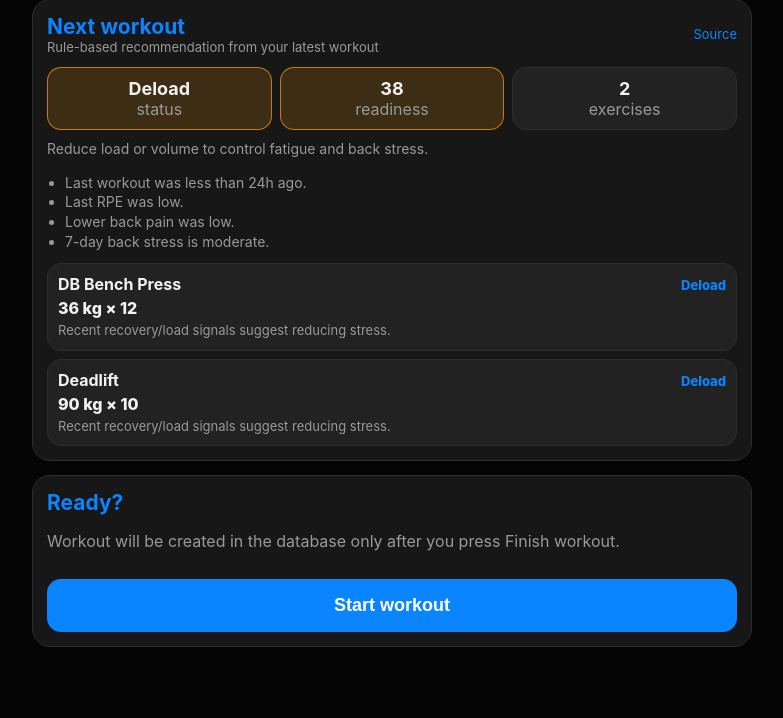
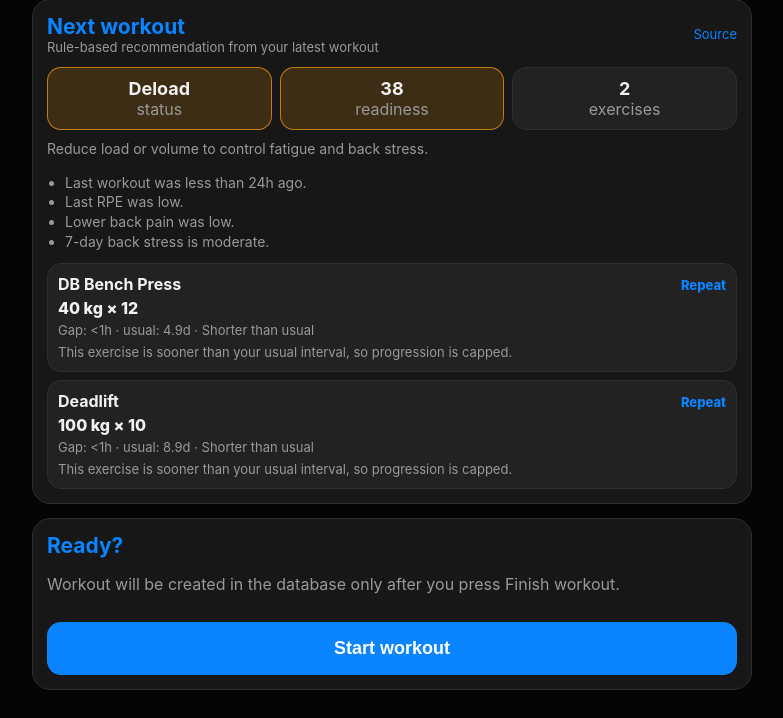
Before and after one commit to mykzhu/training_log, a FastAPI app: page / in a window 1280 px wide. Shown: the part 353-1071 px from the top of the page, without its empty margins (248-1031 px from the left). Before the commit the page ends 1000 px from the top, so only its background shows below. Run offline with FastAPI, Linux system fonts and the light colour scheme; data comes from the database, SQL or seed files in the repository; both versions use the stored data as it was after the commit.

Commit message:
Add history based rediness
Signed-off-by: Mykola Zhuravel <mykzhu@gmail.com>

```diff
--- a/app/main.py
+++ b/app/main.py
@@ -1953,6 +1953,175 @@ def format_training_target(weight: float, reps: int) -> str:
 
     return f"{format_weight(weight)} kg × {reps}"
 
+def average(values: list[float]) -> float | None:
+    if not values:
+        return None
+
+    return sum(values) / len(values)
+
+
+def exercise_gap_status(
+    days_since_same_exercise: float | None,
+    usual_interval_days: float | None,
+) -> str:
+    if days_since_same_exercise is None:
+        return "unknown"
+
+    if usual_interval_days is None or usual_interval_days <= 0:
+        if days_since_same_exercise < 1:
+            return "very_short"
+        if days_since_same_exercise <= 7:
+            return "unknown"
+        return "long"
+
+    ratio = days_since_same_exercise / usual_interval_days
+
+    if ratio < 0.55:
+        return "shorter_than_usual"
+
+    if ratio <= 1.5:
+        return "normal"
+
+    if ratio <= 2.5:
+        return "longer_than_usual"
+
+    return "much_longer_than_usual"
+
+
+def exercise_gap_label(status: str) -> str:
+    labels = {
+        "very_short": "Very short",
+        "shorter_than_usual": "Shorter than usual",
+        "normal": "Normal",
+        "longer_than_usual": "Longer than usual",
+        "much_longer_than_usual": "Much longer than usual",
+        "long": "Long",
+        "unknown": "Unknown",
+    }
+
+    return labels.get(status, "Unknown")
+
+
+def build_exercise_history_context(
+    exercise_id: int,
+    as_of: str | None = None,
+    limit: int = 8,
+) -> dict[str, Any]:
+    as_of_dt = parse_iso_datetime(as_of) or datetime.now()
+    as_of_value = as_of_dt.isoformat(timespec="seconds")
+
+    with get_db() as conn:
+        rows = conn.execute(
+            """
+            SELECT
+                w.id AS workout_id,
+                w.created_at,
+                SUM(se.weight * se.reps) AS total_volume,
+                SUM(se.reps) AS total_reps,
+                COUNT(se.id) AS total_sets
+            FROM workouts w
+            JOIN workout_exercises we ON we.workout_id = w.id
+            JOIN set_entries se ON se.workout_exercise_id = we.id
+            WHERE we.exercise_id = ?
+              AND w.created_at < ?
+            GROUP BY w.id, w.created_at
+            ORDER BY w.created_at DESC, w.id DESC
+            LIMIT ?
+            """,
+            (
+                exercise_id,
+                as_of_value,
+                limit,
+            ),
+        ).fetchall()
+
+    if not rows:
+        return {
+            "has_history": False,
+            "last_workout_id": None,
+            "last_workout_at": None,
+            "previous_workout_id": None,
+            "previous_workout_at": None,
+            "hours_since_same_exercise": None,
+            "days_since_same_exercise": None,
+            "same_exercise_gap_label": "—",
+            "usual_interval_days": None,
+            "usual_interval_label": "—",
+            "gap_status": "unknown",
+            "gap_status_label": "Unknown",
+            "occurrence_count": 0,
+            "last_total_volume": None,
+            "last_total_reps": None,
+            "last_total_sets": None,
+        }
+
+    occurrences = [dict(row) for row in rows]
+    last_occurrence = occurrences[0]
+    previous_occurrence = occurrences[1] if len(occurrences) > 1 else None
+
+    last_dt = parse_iso_datetime(str(last_occurrence["created_at"]))
+
+    hours_since_same_exercise = None
+    days_since_same_exercise = None
+
+    if last_dt is not None:
+        hours_since_same_exercise = max(
+            0.0,
+            (as_of_dt - last_dt).total_seconds() / 3600,
+        )
+        days_since_same_exercise = hours_since_same_exercise / 24
+
+    chronological = list(reversed(occurrences))
+    intervals: list[float] = []
+
+    for previous, current in zip(chronological, chronological[1:]):
+        previous_dt = parse_iso_datetime(str(previous["created_at"]))
+        current_dt = parse_iso_datetime(str(current["created_at"]))
+
+        if previous_dt is None or current_dt is None:
+            continue
+
+        interval_days = (current_dt - previous_dt).total_seconds() / 86400
+
+        if interval_days > 0:
+            intervals.append(interval_days)
+
+    usual_interval_days = average(intervals)
+    gap_status = exercise_gap_status(
+        days_since_same_exercise=days_since_same_exercise,
+        usual_interval_days=usual_interval_days,
+    )
+
+    return {
+        "has_history": True,
+        "last_workout_id": int(last_occurrence["workout_id"]),
+        "last_workout_at": last_occurrence["created_at"],
+        "previous_workout_id": (
+            int(previous_occurrence["workout_id"])
+            if previous_occurrence
+            else None
+        ),
+        "previous_workout_at": (
+            previous_occurrence["created_at"]
+            if previous_occurrence
+            else None
+        ),
+        "hours_since_same_exercise": hours_since_same_exercise,
+        "days_since_same_exercise": days_since_same_exercise,
+        "same_exercise_gap_label": format_time_gap(hours_since_same_exercise),
+        "usual_interval_days": usual_interval_days,
+        "usual_interval_label": (
+            f"{usual_interval_days:.1f}d"
+            if usual_interval_days is not None
+            else "—"
+        ),
+        "gap_status": gap_status,
+        "gap_status_label": exercise_gap_label(gap_status),
+        "occurrence_count": len(occurrences),
+        "last_total_volume": float(last_occurrence["total_volume"] or 0),
+        "last_total_reps": int(last_occurrence["total_reps"] or 0),
+        "last_total_sets": int(last_occurrence["total_sets"] or 0),
+    }
 
 def get_recommendation_top_set(sets: list[Any]) -> dict[str, Any] | None:
     best_set: dict[str, Any] | None = None
@@ -2105,11 +2274,21 @@ def build_exercise_recommendation(
     item: dict[str, Any],
     overall_status: str,
     last_back_pain: int | None,
+    exercise_context: dict[str, Any],
 ) -> dict[str, Any]:
     exercise_name = str(item["exercise_name"])
     profile = get_exercise_load_profile(exercise_name)
     back_factor = float(profile["back_factor"])
     top_set = get_recommendation_top_set(item["sets"])
+
+    gap_status = str(exercise_context.get("gap_status") or "unknown")
+    gap_status_label = str(exercise_context.get("gap_status_label") or "Unknown")
+    same_exercise_gap_label = str(
+        exercise_context.get("same_exercise_gap_label") or "—"
+    )
+    usual_interval_label = str(
+        exercise_context.get("usual_interval_label") or "—"
+    )
 
     if top_set is None:
         return {
@@ -2118,6 +2297,9 @@ def build_exercise_recommendation(
             "action_label": "Start light",
             "target": "No previous set",
             "reason": "No usable set history for this exercise yet.",
+            "gap_label": same_exercise_gap_label,
+            "usual_gap_label": usual_interval_label,
+            "gap_status_label": gap_status_label,
         }
 
     weight = float(top_set["weight"])
@@ -2127,6 +2309,8 @@ def build_exercise_recommendation(
 
     current_target = format_training_target(weight, reps)
 
+    # Hard safety gate: if back pain is elevated and the exercise stresses the back,
+    # do not allow progression regardless of the general readiness score.
     if last_back_pain is not None and last_back_pain >= 4 and is_back_sensitive:
         if weight > 0:
             deload_weight = round(weight * 0.9, 2)
@@ -2140,6 +2324,52 @@ def build_exercise_recommendation(
             "action_label": "Deload / skip",
             "target": target,
             "reason": "Back pain was elevated and this exercise loads the back.",
+            "gap_label": same_exercise_gap_label,
+            "usual_gap_label": usual_interval_label,
+            "gap_status_label": gap_status_label,
+        }
+
+    # Exercise-specific time gate.
+    # If this exercise is being repeated much sooner than your own usual interval,
+    # cap progression to repeat, especially for back-sensitive exercises.
+    if gap_status in ("very_short", "shorter_than_usual"):
+        if is_back_sensitive or overall_status != "progress":
+            return {
+                "exercise_name": exercise_name,
+                "action": "repeat",
+                "action_label": "Repeat",
+                "target": current_target,
+                "reason": "This exercise is sooner than your usual interval, so progression is capped.",
+                "gap_label": same_exercise_gap_label,
+                "usual_gap_label": usual_interval_label,
+                "gap_status_label": gap_status_label,
+            }
+
+    # Long gap gate.
+    # After a much longer than usual gap, avoid aggressive jumps.
+    # The safest useful action is usually repeat; for back-heavy work use a small deload.
+    if gap_status == "much_longer_than_usual":
+        if is_high_back and weight > 0:
+            return {
+                "exercise_name": exercise_name,
+                "action": "small_deload",
+                "action_label": "Small deload",
+                "target": format_training_target(round(weight * 0.9, 2), reps),
+                "reason": "This exercise gap is much longer than usual and the movement is back-heavy.",
+                "gap_label": same_exercise_gap_label,
+                "usual_gap_label": usual_interval_label,
+                "gap_status_label": gap_status_label,
+            }
+
+        return {
+            "exercise_name": exercise_name,
+            "action": "repeat",
+            "action_label": "Repeat",
+            "target": current_target,
+            "reason": "This exercise gap is much longer than usual, so repeat before pushing progression.",
+            "gap_label": same_exercise_gap_label,
+            "usual_gap_label": usual_interval_label,
+            "gap_status_label": gap_status_label,
         }
 
     if overall_status == "progress":
@@ -2150,7 +2380,10 @@ def build_exercise_recommendation(
                 "action": "add_reps",
                 "action_label": "+ reps",
                 "target": format_training_target(weight, next_reps),
-                "reason": "Readiness is good; progress with reps.",
+                "reason": "Readiness is good and exercise timing is acceptable.",
+                "gap_label": same_exercise_gap_label,
+                "usual_gap_label": usual_interval_label,
+                "gap_status_label": gap_status_label,
             }
 
         if reps < 12:
@@ -2160,6 +2393,9 @@ def build_exercise_recommendation(
                 "action_label": "+1 rep",
                 "target": format_training_target(weight, reps + 1),
                 "reason": "Readiness is good; add reps before increasing weight.",
+                "gap_label": same_exercise_gap_label,
+                "usual_gap_label": usual_interval_label,
+                "gap_status_label": gap_status_label,
             }
 
         return {
@@ -2168,6 +2404,9 @@ def build_exercise_recommendation(
             "action_label": "Small weight increase",
             "target": f"{current_target} + small weight increase",
             "reason": "Reps are already high; a small weight increase is reasonable.",
+            "gap_label": same_exercise_gap_label,
+            "usual_gap_label": usual_interval_label,
+            "gap_status_label": gap_status_label,
         }
 
     if overall_status == "progress_carefully":
@@ -2178,6 +2417,9 @@ def build_exercise_recommendation(
                 "action_label": "Repeat",
                 "target": current_target,
                 "reason": "Overall readiness allows progress, but this is back-heavy.",
+                "gap_label": same_exercise_gap_label,
+                "usual_gap_label": usual_interval_label,
+                "gap_status_label": gap_status_label,
             }
 
         if weight <= 0:
@@ -2185,8 +2427,14 @@ def build_exercise_recommendation(
                 "exercise_name": exercise_name,
                 "action": "add_reps",
                 "action_label": "+ reps",
-                "target": format_training_target(weight, reps + max(1, round(reps * 0.05))),
+                "target": format_training_target(
+                    weight,
+                    reps + max(1, round(reps * 0.05)),
+                ),
                 "reason": "Careful progress: use a small rep increase.",
+                "gap_label": same_exercise_gap_label,
+                "usual_gap_label": usual_interval_label,
+                "gap_status_label": gap_status_label,
             }
 
         return {
@@ -2195,6 +2443,9 @@ def build_exercise_recommendation(
             "action_label": "+1 rep",
             "target": format_training_target(weight, reps + 1),
             "reason": "Careful progress: add only one rep.",
+            "gap_label": same_exercise_gap_label,
+            "usual_gap_label": usual_interval_label,
+            "gap_status_label": gap_status_label,
         }
 
     if overall_status == "repeat":
@@ -2204,6 +2455,9 @@ def build_exercise_recommendation(
             "action_label": "Repeat",
             "target": current_target,
             "reason": "Current readiness favors repeating the last useful target.",
+            "gap_label": same_exercise_gap_label,
+            "usual_gap_label": usual_interval_label,
+            "gap_status_label": gap_status_label,
         }
 
     if overall_status == "deload":
@@ -2218,6 +2472,9 @@ def build_exercise_recommendation(
             "action_label": "Deload",
             "target": target,
             "reason": "Recent recovery/load signals suggest reducing stress.",
+            "gap_label": same_exercise_gap_label,
+            "usual_gap_label": usual_interval_label,
+            "gap_status_label": gap_status_label,
         }
 
     return {
@@ -2226,6 +2483,9 @@ def build_exercise_recommendation(
         "action_label": "Recovery",
         "target": "Skip or very light technique work",
         "reason": "Readiness is low; avoid chasing progression.",
+        "gap_label": same_exercise_gap_label,
+        "usual_gap_label": usual_interval_label,
+        "gap_status_label": gap_status_label,
     }
 
 
@@ -2290,14 +2550,27 @@ def build_next_workout_recommendation(
         else None
     )
 
-    exercise_recommendations = [
-        build_exercise_recommendation(
-            item=item,
-            overall_status=readiness["status"],
-            last_back_pain=last_back_pain,
+    recommendation_as_of = str(
+        recovery_context.get("as_of")
+        or datetime.now().isoformat(timespec="seconds")
+    )
+
+    exercise_recommendations = []
+
+    for item in details:
+        exercise_context = build_exercise_history_context(
+            exercise_id=int(item["exercise_id"]),
+            as_of=recommendation_as_of,
         )
-        for item in details
-    ]
+
+        exercise_recommendations.append(
+            build_exercise_recommendation(
+                item=item,
+                overall_status=readiness["status"],
+                last_back_pain=last_back_pain,
+                exercise_context=exercise_context,
+            )
+        )
 
     if readiness["status"] == "progress":
         summary = "Readiness looks good. Prefer small, controlled progression."
--- a/app/templates/index.html
+++ b/app/templates/index.html
@@ -504,6 +504,10 @@
                             </div>
 
                             <div class="recommendation-reason">
+                                Gap: {{ item.gap_label }} · usual: {{ item.usual_gap_label }} · {{ item.gap_status_label }}
+                            </div>
+
+                            <div class="recommendation-reason">
                                 {{ item.reason }}
                             </div>
                         </div>
```
Also changed, not shown: data/training.db.
